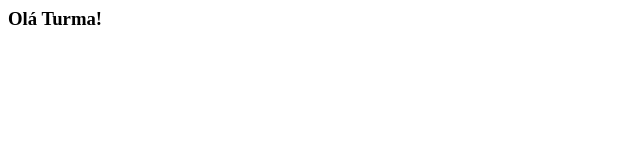
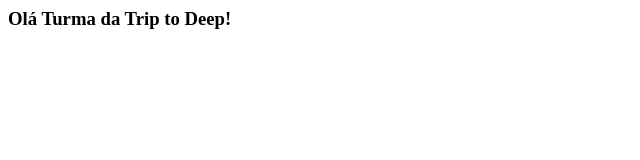
Before and after one commit to alaikke/alaikke-website, a plain HTML site: page index.html in a window 1280 px wide. Shown: the whole page, without its empty margins (0-640 px from the left). Drawn offline with Linux system fonts and the light colour scheme.

Commit message:
testando

```diff
--- a/index.html
+++ b/index.html
@@ -1 +1 @@
-<h3>Olá Turma!</h3>
+<h3>Olá Turma da Trip to Deep!</h3>
```
